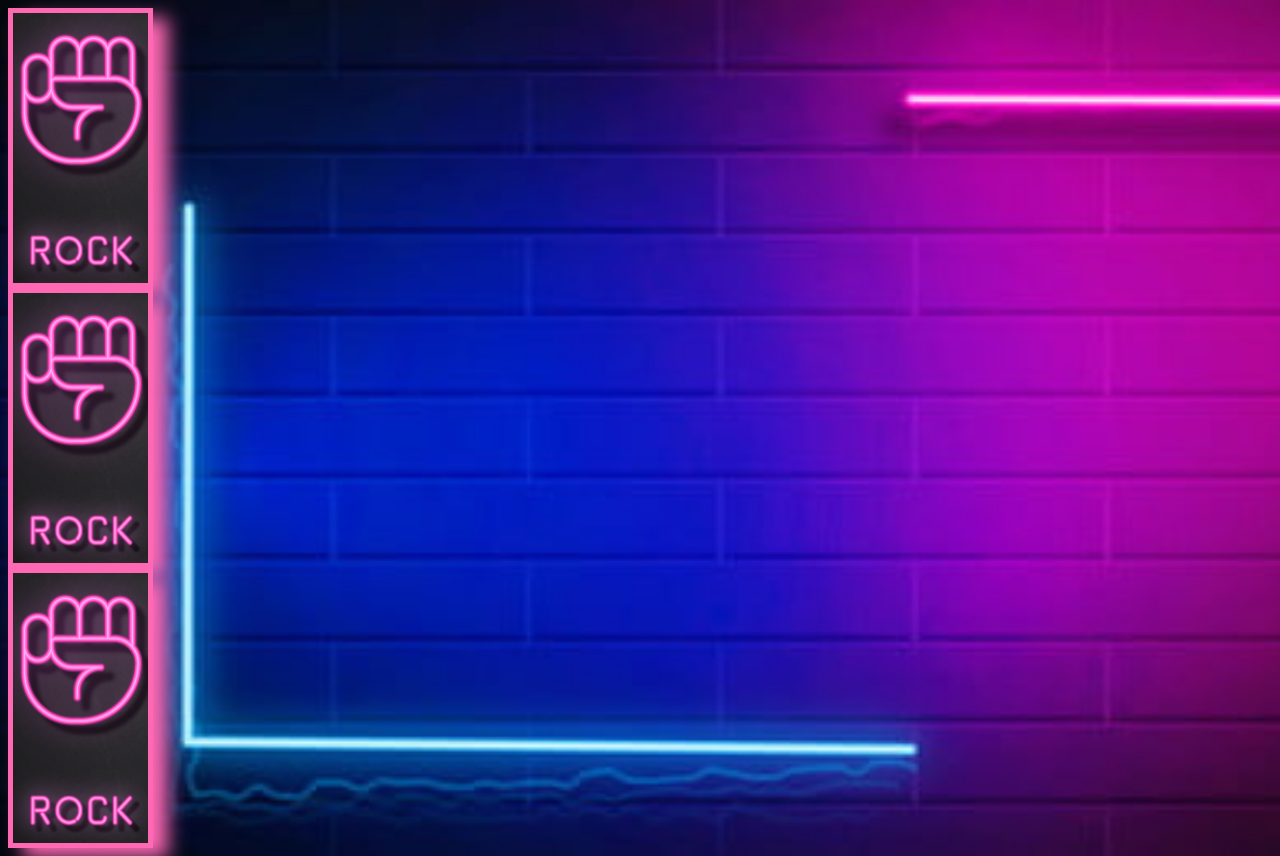
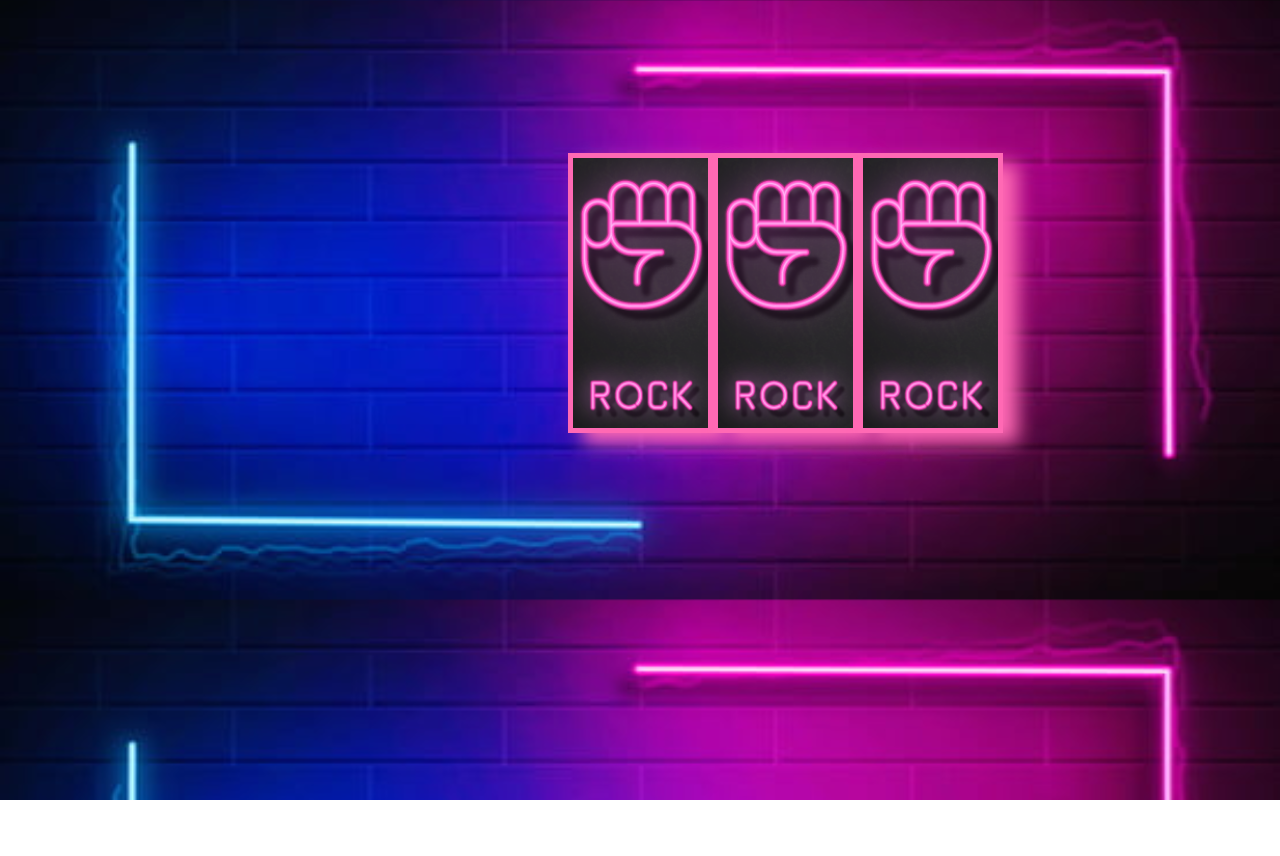
Before and after one commit to Neharaj28/Rock-Paper-Scissors, a plain HTML site: page index.html in a window 1280 px wide. After the commit the page ends 800 px from the top, so only its background shows below. Drawn offline with Linux system fonts and the light colour scheme.

Commit message:
Added buttons

```diff
--- a/index.html
+++ b/index.html
@@ -8,7 +8,7 @@
     <link rel="stylesheet" href="style.css">
 </head>
 <body>
-    <div class="rsp">
+    <div class="rps">
         <div id="rock">
             <button class="imgs" id="rock-img">
 
--- a/style.css
+++ b/style.css
@@ -2,10 +2,19 @@ html{
     background: url(./background.jpg);
     background-size: cover;
 }
-rsp{
-    display: inline;
+.rps{
+    display: flex;
+    justify-content: center;
+    align-items: center;
+    margin:auto;
+    align-items: center;
+
+
 }
 #rock-img{
+    display: flex;
+    justify-content: space-evenly;
+    margin: 100%;
     width: 145px;
     height: 280px;
     background-image: url(./rock.png);
@@ -14,4 +23,5 @@ rsp{
     background-position: center;
     border:5px hotpink solid;
     box-shadow:15px 10px 18px hotpink ;
+
 }
```
